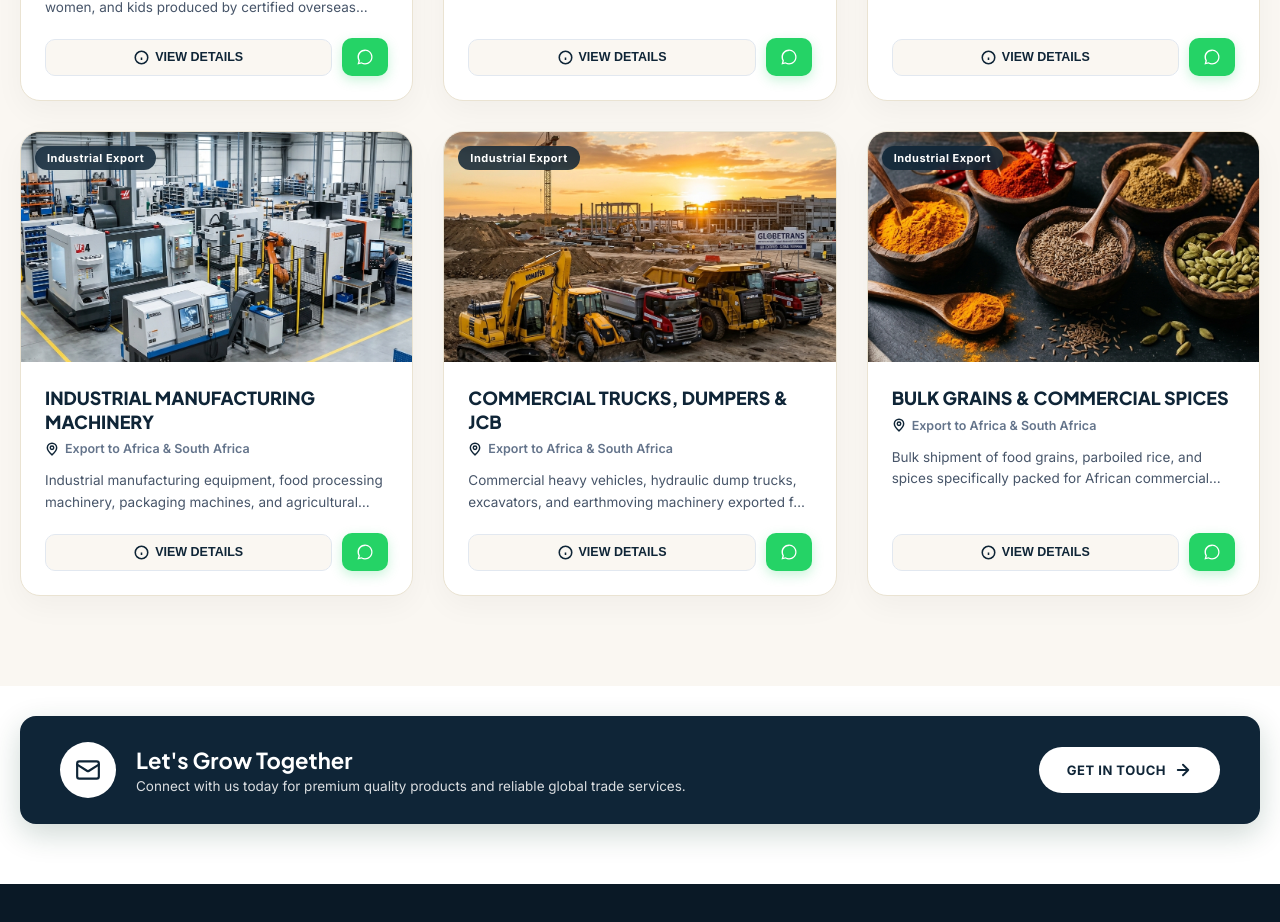
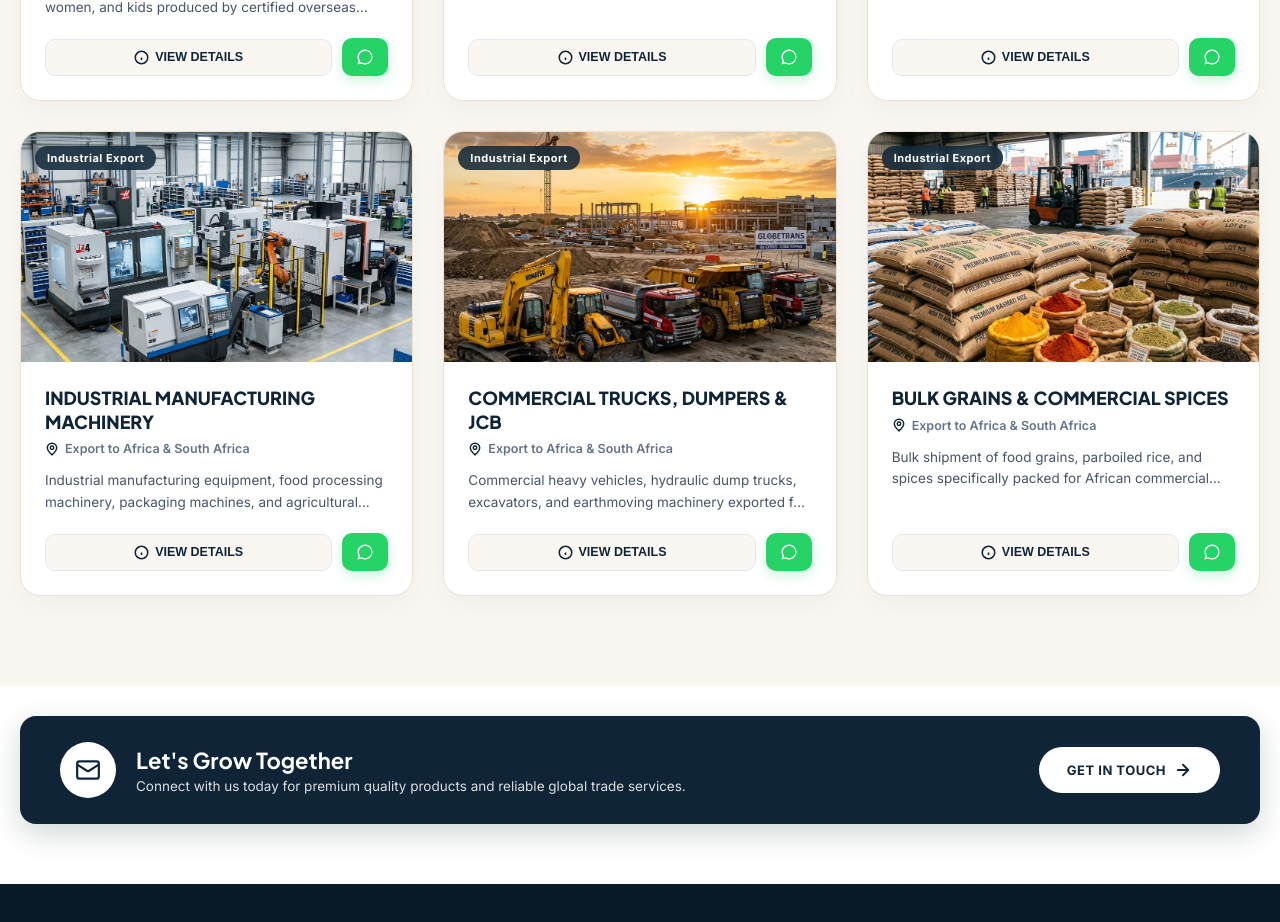
Before and after one commit to amanComeerciax/10x, a Next.js app: page /products in a window 1280 px wide. Shown: the part 2280-3202 px from the top of the page. Built offline with nearby package versions, Linux system fonts and the light colour scheme.

Commit message:
Use dedicated custom image rice_spices_export.png for RICE & SPICES to ensure zero image duplication across all catalog products

```diff
--- a/src/app/products/page.js
+++ b/src/app/products/page.js
@@ -143,7 +143,7 @@ const all15Products = [
     id: 15,
     name: "BULK GRAINS & COMMERCIAL SPICES",
     origin: "Export to Africa & South Africa",
-    image: "/images/spices.png",
+    image: "/images/rice_spices_export.png",
     category: "Industrial Export",
     description: "Bulk shipment of food grains, parboiled rice, and spices specifically packed for African commercial food importers and agencies.",
     highlights: ["Cost-Effective Freight Solutions", "High Shelf-Life Sealed Packaging", "SGS & Cotecna Inspection Ready", "Long-term Supply Contracts"]
--- a/src/components/ProductsSection.js
+++ b/src/components/ProductsSection.js
@@ -141,7 +141,7 @@ const industrialExports = [
   {
     name: "RICE & SPICES",
     origin: "Export to Africa & South Africa",
-    image: "/images/more_agri.png",
+    image: "/images/rice_spices_export.png",
     category: "Industrial Export",
     description: "Bulk shipment of food grains, parboiled rice, and spices specifically packed for African commercial food importers and agencies.",
     highlights: ["Cost-Effective Freight Solutions", "High Shelf-Life Sealed Packaging", "SGS & Cotecna Inspection Ready", "Long-term Supply Contracts"]
```
Also changed, not shown: public/images/rice_spices_export.png (added).
